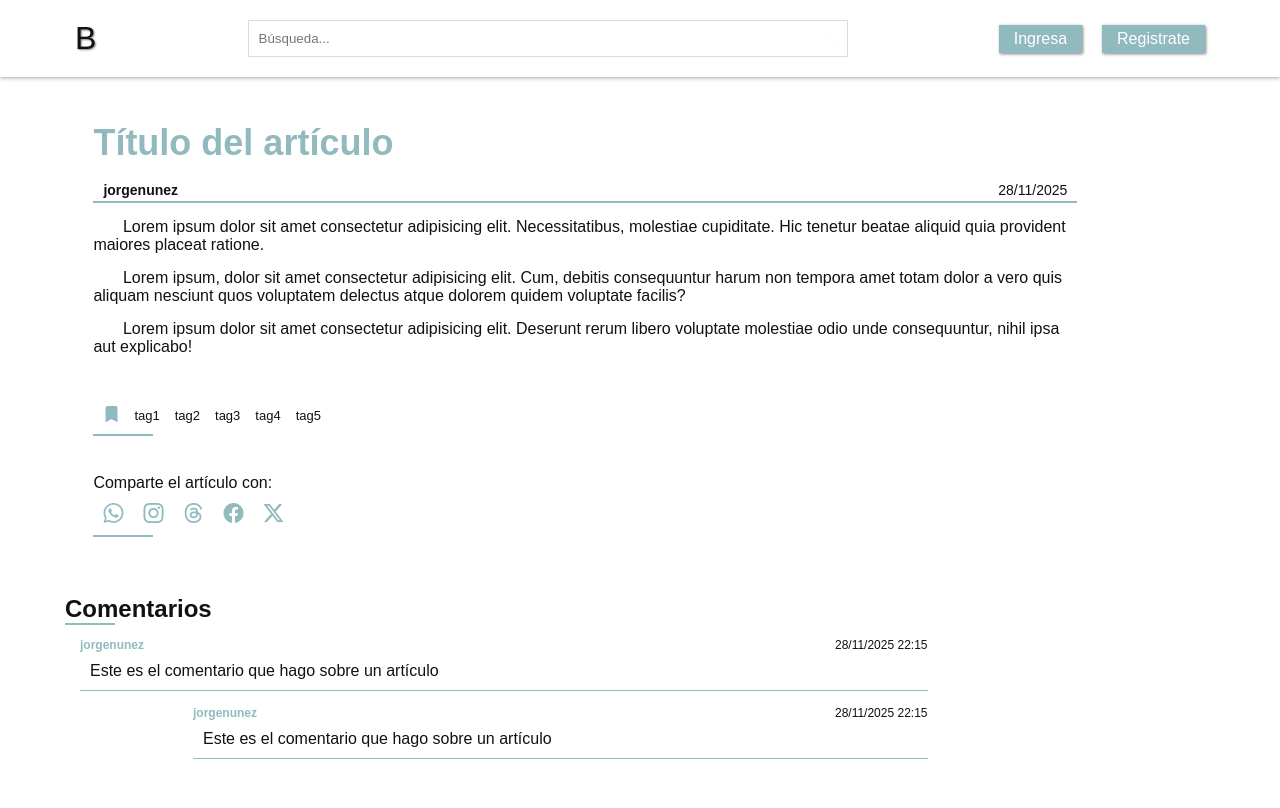
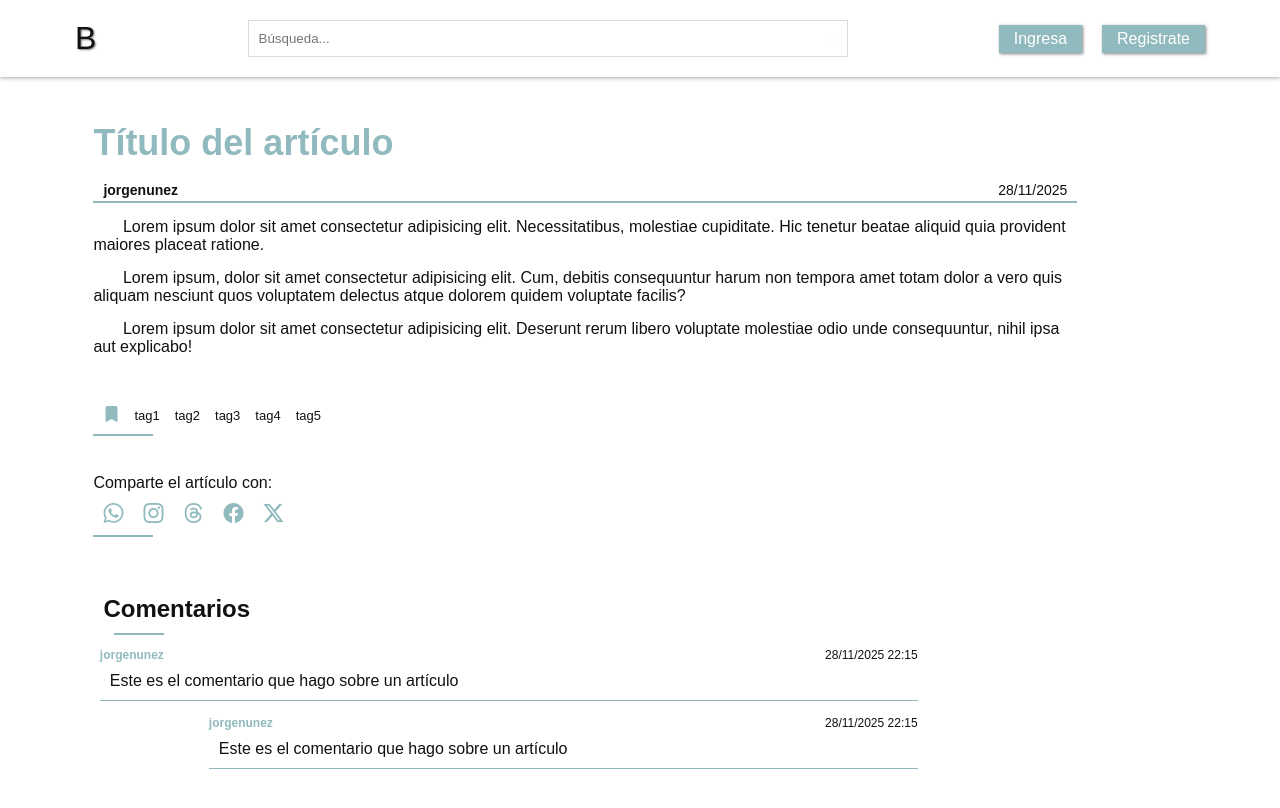
Before and after one commit to nunezjorgepy/blog-trainee, a React (Vite) app: page /article in a window 1280 px wide. Shown: the top 808 px of the page. Built offline with nearby package versions, Linux system fonts and the light colour scheme; a web font is replaced by a local one.

Commit message:
Cambia un poco el css para que la sección de comentarios se alinee con el resto

```diff
--- a/src/Components/Comment/Comment.css
+++ b/src/Components/Comment/Comment.css
@@ -6,6 +6,7 @@
     position: relative;
     width: min(var(--max-width), 100%);
     margin: auto;
+    padding: var(--padding-0-3p-10px);
     margin-top: 50px;
     font-size: 1.5rem;
 }
@@ -16,7 +17,7 @@
     content: '';
     position: absolute;
     top: 100%;
-    left: var(--padding-article-left);
+    left: 5%;
     height: 2px;
     width: 50px;
     background-color: var(--btn-primary-bg-color);
--- a/src/pages/Article/ArticlePage.css
+++ b/src/pages/Article/ArticlePage.css
@@ -3,6 +3,6 @@
     flex-direction: column;
 }
 .comment_group{
-
-    margin: 15px;
+    padding: var(--padding-0-3p-10px);
+    margin: 15px 0;
 }
```
